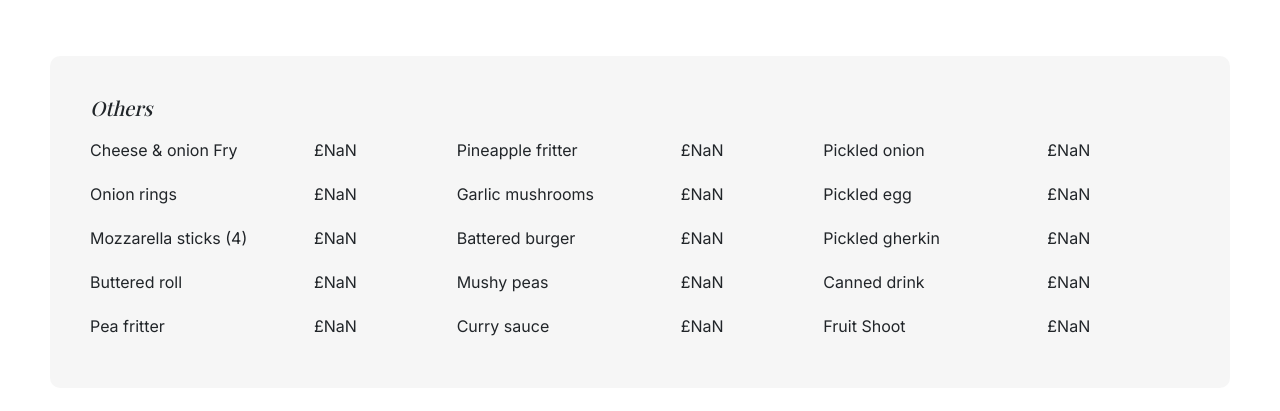
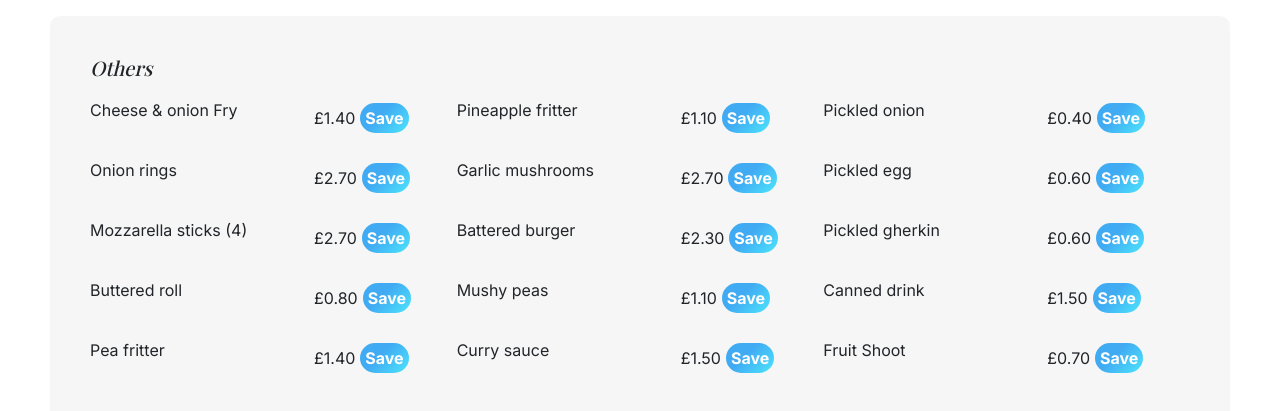
Before and after one commit to EvaSuper0115/fish-n-chips, a React (Create React App) app: page / in a window 1280 px wide. Shown: the part 9056-9467 px from the top of the page. Built offline with nearby package versions, Linux system fonts and the light colour scheme; a web font is replaced by a local one.

Commit message:
made otherMenu prices to variables

```diff
--- a/src/MenuOthers.js
+++ b/src/MenuOthers.js
@@ -1,6 +1,21 @@
 import React from "react";
 import MenuItemGrid from "./MenuItemGrid";
 export default function MenuOthers(props) {
+  const cheeseOnionFryPrice = [{ price: 1.4 }];
+  const onionRingsPrice = [{ price: 2.7 }];
+  const mozzarellaSticksPrice = [{ price: 2.7 }];
+  const butteredRollPrice = [{ price: 0.8 }];
+  const peaFritterPrice = [{ price: 1.4 }];
+  const pineappleFritterPrice = [{ price: 1.1 }];
+  const garlicMushroomPrice = [{ price: 2.7 }];
+  const batteredBurgerPrice = [{ price: 2.3 }];
+  const mushyPeasPrice = [{ price: 1.1 }];
+  const currySaucePrice = [{ price: 1.5 }];
+  const pickledOnionPrice = [{ price: 0.4 }];
+  const pickledEggPrice = [{ price: 0.6 }];
+  const pickledGherkinPrice = [{ price: 0.6 }];
+  const cannedDrinksPrice = [{ price: 1.5 }];
+  const fruitShootPrice = [{ price: 0.7 }];
   return (
     <div className="MenuOthers" id={props.menuDetails.menuHref}>
       <div className="section-padding">
@@ -8,25 +23,85 @@ export default function MenuOthers(props) {
           <h3 className="itallic-subHeading">{props.menuDetails.menuTitle}</h3>
           <div className="col-of-MenuItemGrid">
             <div className="menuItemCol">
-              <MenuItemGrid food="Cheese & onion Fry" price={["£1.40"]} />
-              <MenuItemGrid food="Onion rings" price={["£2.70"]} />
-              <MenuItemGrid food="Mozzarella sticks (4)" price={["£2.70"]} />
-              <MenuItemGrid food="Buttered roll" price={["£0.80"]} />
-              <MenuItemGrid food="Pea fritter" price={["£1.40"]} />
+              <MenuItemGrid
+                food="Cheese & onion Fry"
+                price={cheeseOnionFryPrice}
+                button={props.button}
+              />
+              <MenuItemGrid
+                food="Onion rings"
+                price={onionRingsPrice}
+                button={props.button}
+              />
+              <MenuItemGrid
+                food="Mozzarella sticks (4)"
+                price={mozzarellaSticksPrice}
+                button={props.button}
+              />
+              <MenuItemGrid
+                food="Buttered roll"
+                price={butteredRollPrice}
+                button={props.button}
+              />
+              <MenuItemGrid
+                food="Pea fritter"
+                price={peaFritterPrice}
+                button={props.button}
+              />
             </div>
             <div className="menuItemCol">
-              <MenuItemGrid food="Pineapple fritter" price={["£1.10"]} />
-              <MenuItemGrid food="Garlic mushrooms" price={["£2.70"]} />
-              <MenuItemGrid food="Battered burger" price={["£2.30"]} />
-              <MenuItemGrid food="Mushy peas" price={["£1.10"]} />
-              <MenuItemGrid food="Curry sauce" price={["£1.50"]} />
+              <MenuItemGrid
+                food="Pineapple fritter"
+                price={pineappleFritterPrice}
+                button={props.button}
+              />
+              <MenuItemGrid
+                food="Garlic mushrooms"
+                price={garlicMushroomPrice}
+                button={props.button}
+              />
+              <MenuItemGrid
+                food="Battered burger"
+                price={batteredBurgerPrice}
+                button={props.button}
+              />
+              <MenuItemGrid
+                food="Mushy peas"
+                price={mushyPeasPrice}
+                button={props.button}
+              />
+              <MenuItemGrid
+                food="Curry sauce"
+                price={currySaucePrice}
+                button={props.button}
+              />
             </div>
             <div className="menuItemCol">
-              <MenuItemGrid food="Pickled onion" price={["£0.40"]} />
-              <MenuItemGrid food="Pickled egg" price={["£0.60"]} />
-              <MenuItemGrid food="Pickled gherkin" price={["£0.60"]} />
-              <MenuItemGrid food="Canned drink" price={["£1.30"]} />
-              <MenuItemGrid food="Fruit Shoot" price={["£0.70"]} />
+              <MenuItemGrid
+                food="Pickled onion"
+                price={pickledOnionPrice}
+                button={props.button}
+              />
+              <MenuItemGrid
+                food="Pickled egg"
+                price={pickledEggPrice}
+                button={props.button}
+              />
+              <MenuItemGrid
+                food="Pickled gherkin"
+                price={pickledGherkinPrice}
+                button={props.button}
+              />
+              <MenuItemGrid
+                food="Canned drink"
+                price={cannedDrinksPrice}
+                button={props.button}
+              />
+              <MenuItemGrid
+                food="Fruit Shoot"
+                price={fruitShootPrice}
+                button={props.button}
+              />
             </div>
           </div>
         </div>
```
